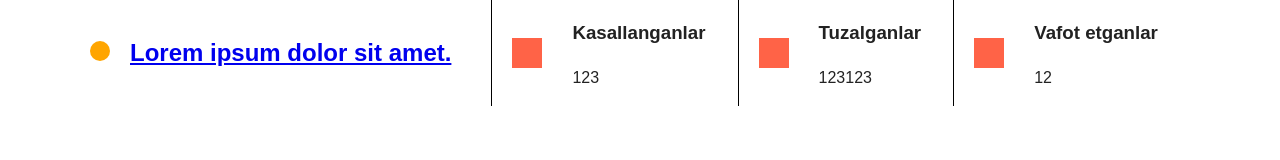
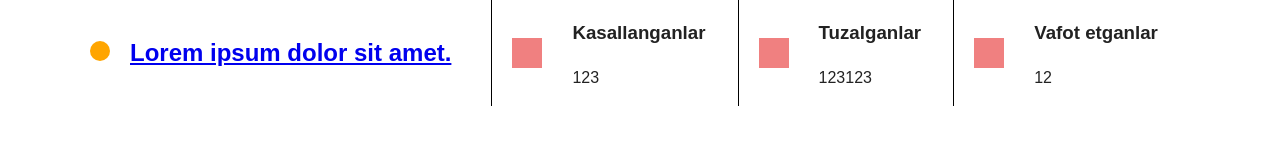
Before and after one commit to Muhammadjewel/covid-sample, a plain HTML site: page index.html in a window 1280 px wide. Drawn offline with Linux system fonts and the light colour scheme.

Commit message:
Change icons color

```diff
--- a/css/styles.css
+++ b/css/styles.css
@@ -71,6 +71,6 @@ img {
   width: 30px;
   height: 30px;
   margin-right: 30px;
-  background-color: tomato;
+  background-color: lightcoral;
   content: "";
 }
```
